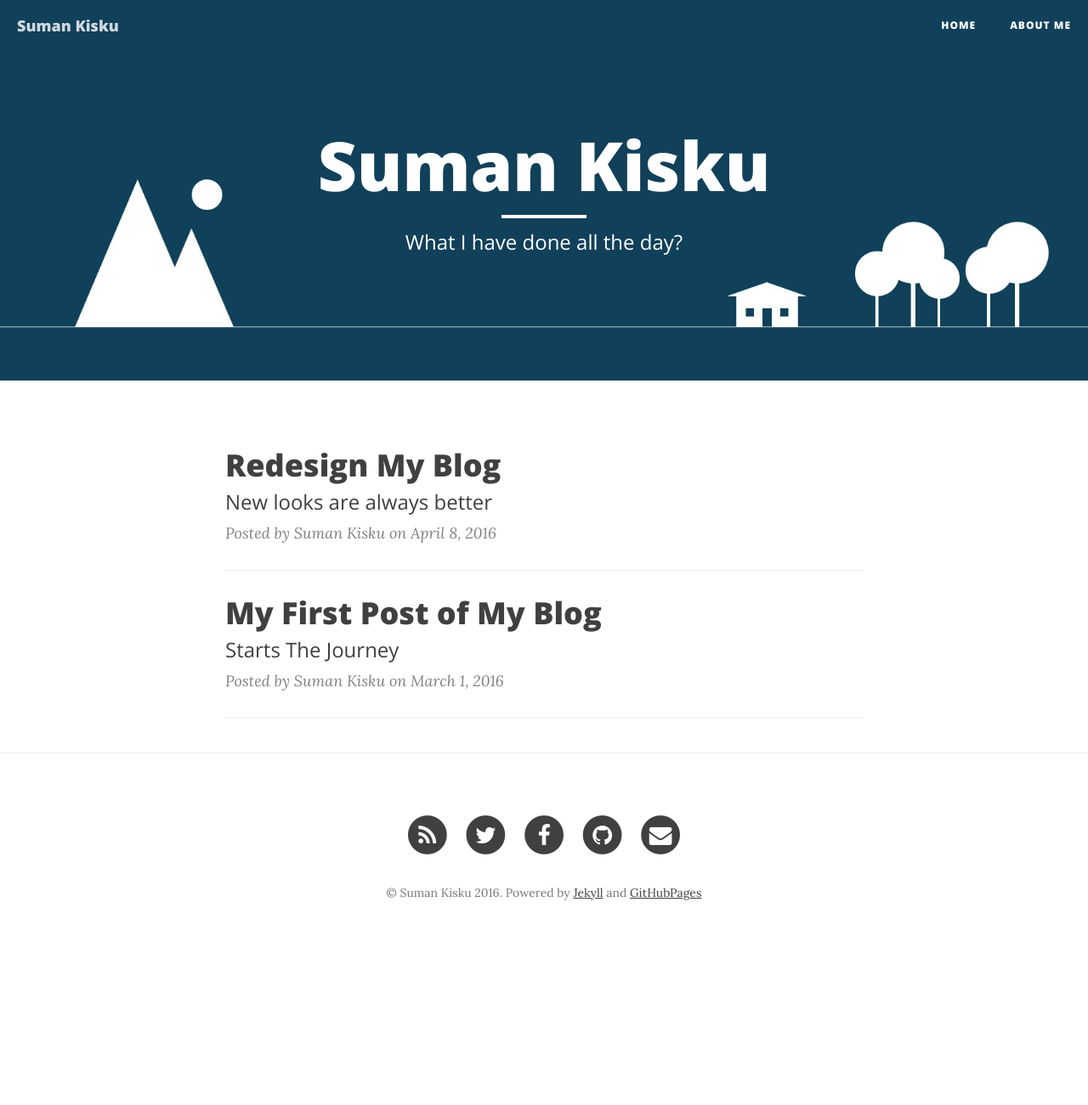
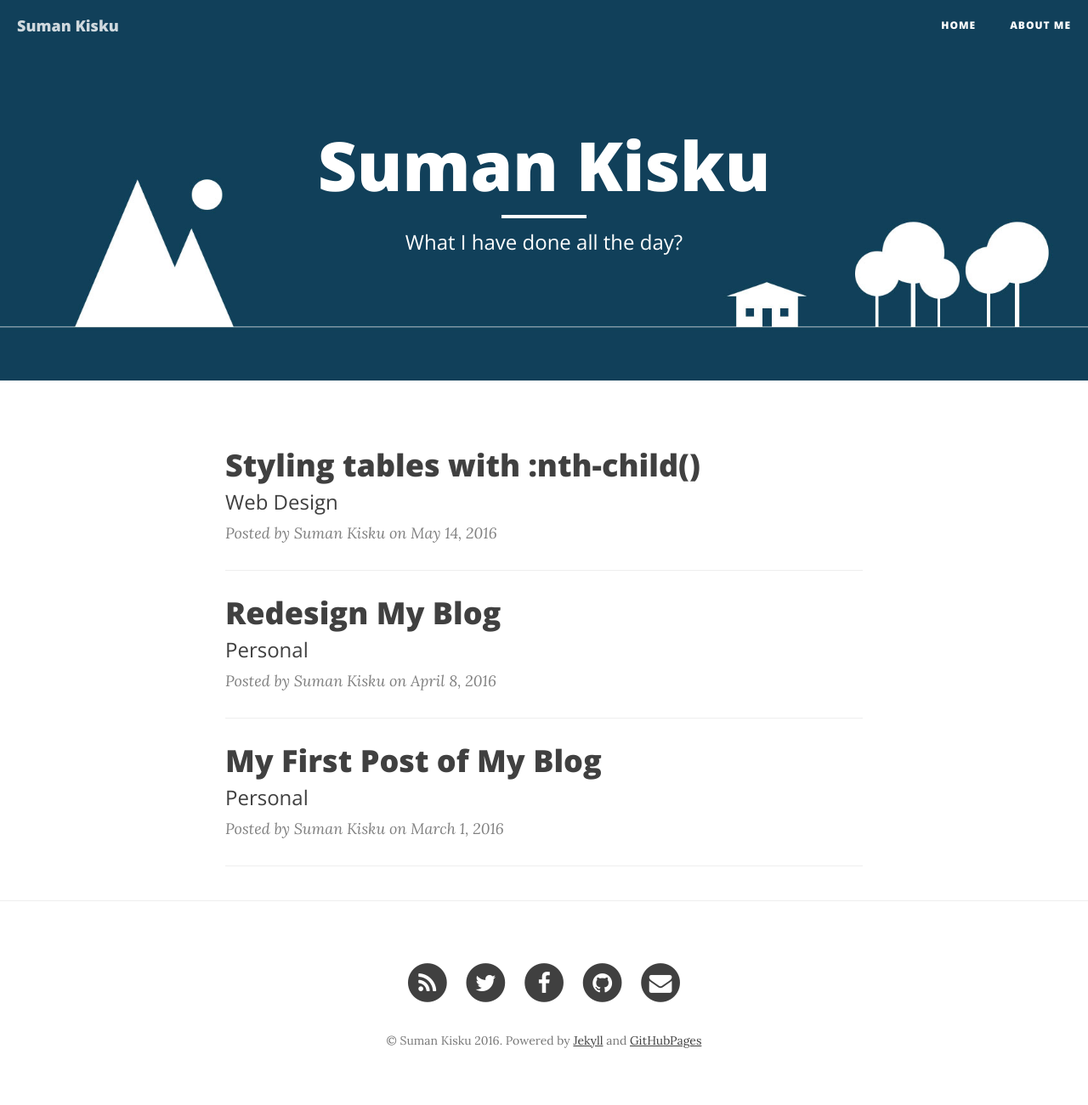
Before and after one commit to SumanKisku/sumankisku.github.io, a Jekyll site: the page built from index.html, in a window 1280 px wide. Shown: the whole page at 85% size. Built offline with Jekyll 4.4.1, drawn with Linux system fonts in a browser that asks for light colours; nearby versions of some CDN libraries; the list of posts is cut into pages by our own code; before the commit the page ends 1127 px from its top, so only the background shows below that.

Commit message:
Update 14-05-2016

```diff
--- a/_posts/2016-03-01-my-first-post.md
+++ b/_posts/2016-03-01-my-first-post.md
@@ -1,7 +1,7 @@
 ---
 layout: post
 title: My First Post of My Blog
-subtitle: Starts The Journey
+subtitle: Personal
 date: 2016-03-01
 author: "Suman Kisku"
 header-img: "img/post-bg-01.jpg"
--- a/_posts/2016-04-08-redesign-my-blog.markdown
+++ b/_posts/2016-04-08-redesign-my-blog.markdown
@@ -1,7 +1,7 @@
 ---
 layout: post
 title: Redesign My Blog
-subtitle: New looks are always better
+subtitle: Personal
 date: 2016-04-08
 author: "Suman Kisku"
 header-img: "img/post-bg-02.jpg"
--- /dev/null
+++ b/_posts/2016-05-14-styling-tables-with-nth-child().md
@@ -0,0 +1,69 @@
+---
+layout: post
+title: Styling tables with :nth-child()
+subtitle: Web Design
+date: 2016-05-14
+author: "Suman Kisku"
+header-img:
+---
+
+### HTML
+
+{% highlight html %}
+<table>
+    <tr>
+        <th>Name</th>
+        <th>City</th>
+        <th>Phone no.</th>
+    </tr>
+    <tr>
+        <td>Suman Kisku</td>
+        <td>Jhargram</td>
+        <td>0123456789</td>
+    </tr>
+    <tr>
+        <td>Suman Kisku</td>
+        <td>Jhargram</td>
+        <td>0123456789</td>
+    </tr>
+    <tr>
+        <td>Suman Kisku</td>
+        <td>Jhargram</td>
+        <td>0123456789</td>
+    </tr>
+    <tr>
+        <td>Suman Kisku</td>
+        <td>Jhargram</td>
+        <td>0123456789</td>
+    </tr>
+</table>
+{% endhighlight %}
+
+Just simple table, no classes like <code>.alt</code>.
+
+### CSS
+
+{% highlight css %}
+body {
+    margin: 0;
+    padding: 0;
+    font-family: sans-serif;
+}
+table, tr, th, td {
+    border-collapse: collapse;
+    padding: 15px;
+}
+table {
+    margin: auto;
+    width: 40%;
+    text-align: center;
+}
+tr:nth-child(odd) { /* odd = 1,3,5 even = 2,4,6 */
+    background-color: #24A8C5;
+    color: #fff;
+}
+{% endhighlight %}
+
+Just simple.
+
+<a class="btn-download" href="{{ site.baseurl}}/assets/downloads/colourful-table.zip">Download Source File</a>
--- a/css/clean-blog.css
+++ b/css/clean-blog.css
@@ -35,6 +35,16 @@ a:focus {
 a img:hover,
 a img:focus {
   cursor: zoom-in;
+}
+a.btn-download {
+    text-decoration: none;
+    font-family: sans-serif;
+    padding: 10px 20px;
+    background-color: #0085a1;
+    color: #fff;
+}
+a.btn-download:hover {
+    background-color: #009999;
 }
 blockquote {
   color: #808080;
```
Also changed, not shown: 1 other file.
